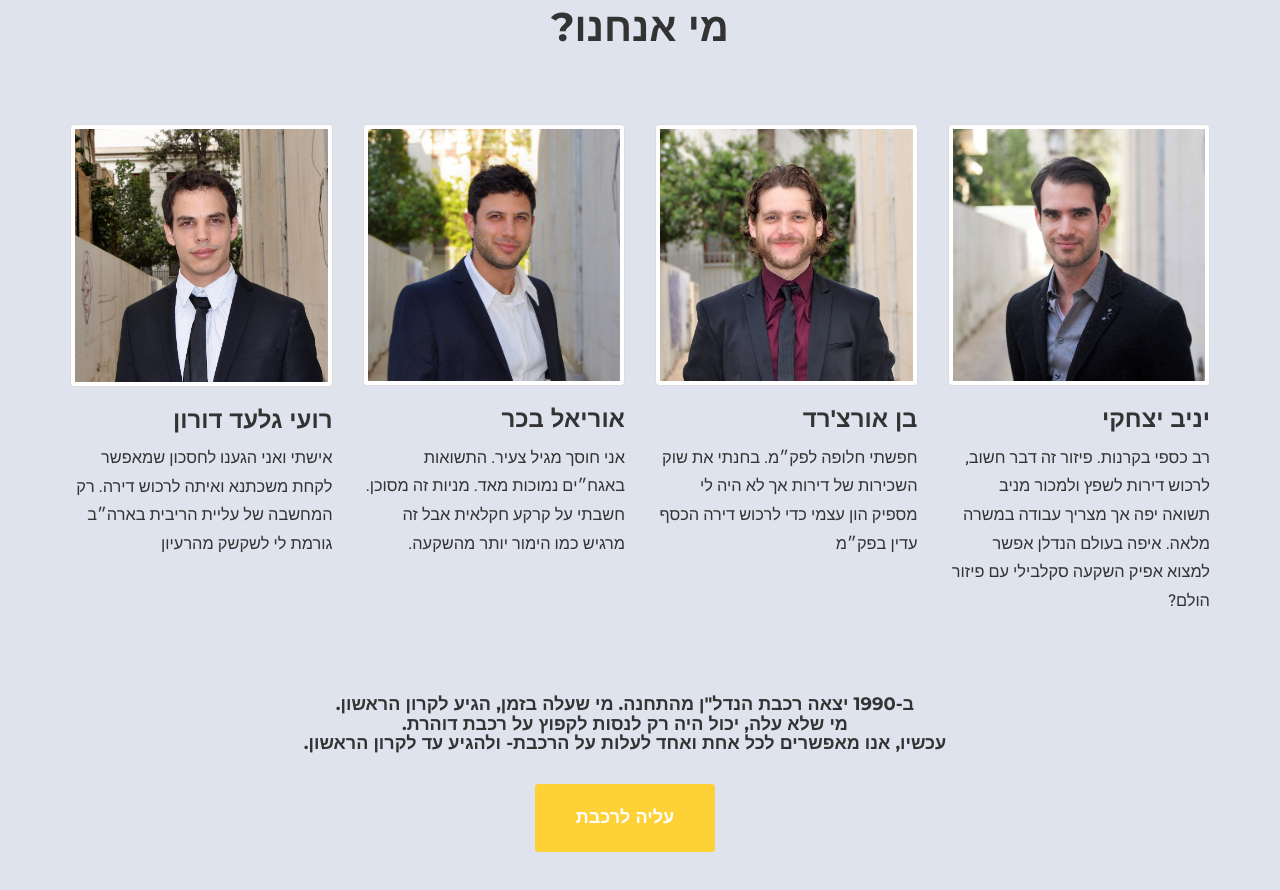
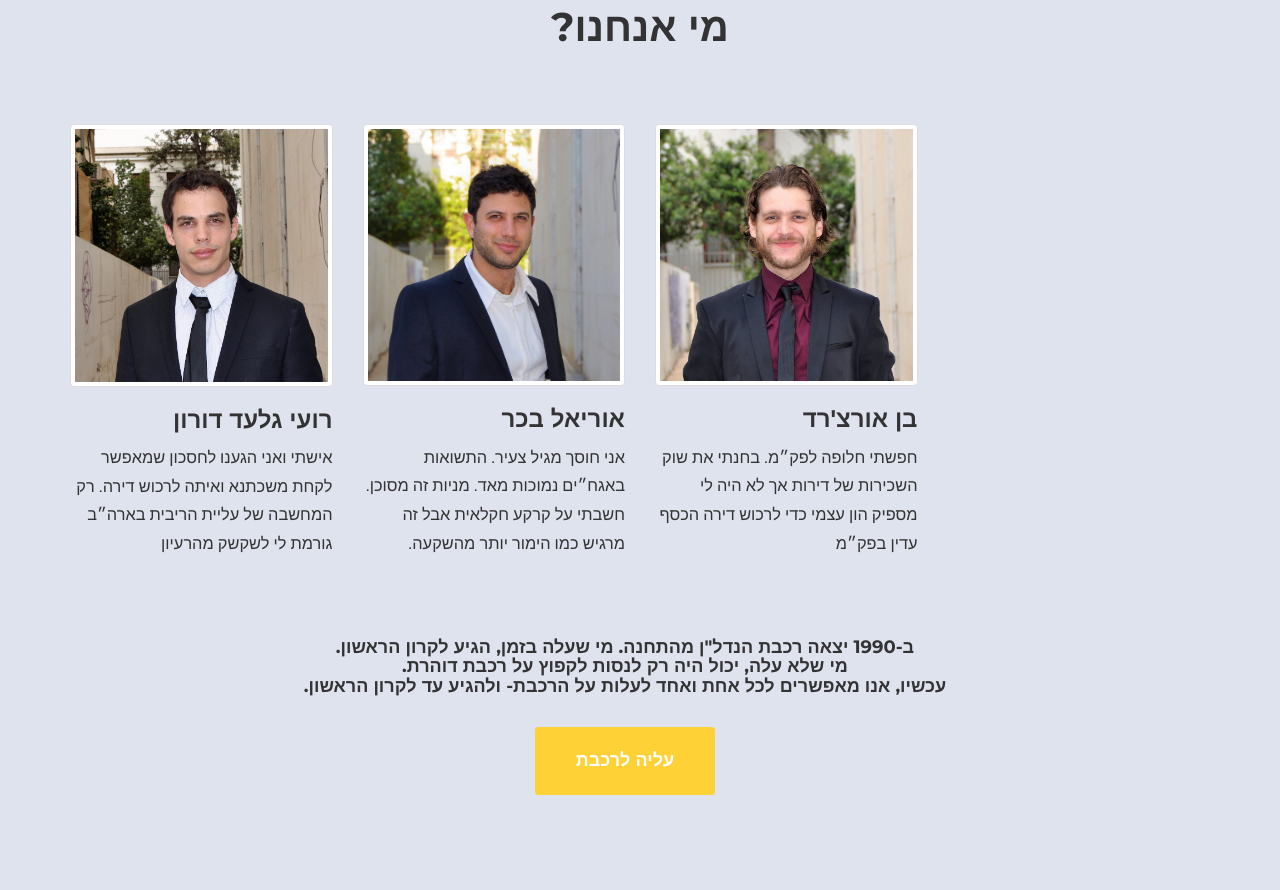
Before and after one commit to Izakiyan/partments, a website: page public/index.html in a window 1280 px wide. Shown: the part 4380-5270 px from the top of the page. Drawn offline with nearby package versions, Linux system fonts and the light colour scheme; some packages are replaced by stand-ins of ours; a script that the page names is missing; a web font is replaced by a local one.

Commit message:
minus yan

```diff
--- a/public/index.html
+++ b/public/index.html
@@ -370,17 +370,6 @@
       </div>
    </div>
 
-       <div class = "col-sm-6 col-md-3">
-          <div class = "thumbnail">
-             <img src = "/img/team/yanivpic.jpg" alt = "Generic placeholder thumbnail">
-          </div>
-
-          <div class = "caption">
-             <h3>יניב יצחקי</h3>
-             <p> רב כספי בקרנות. פיזור זה דבר חשוב, לרכוש דירות לשפץ ולמכור מניב תשואה יפה אך מצריך עבודה במשרה מלאה. איפה בעולם הנדלן אפשר למצוא אפיק השקעה סקלבילי עם פיזור הולם?</p>
-          </div>
-       </div>
-
     </div>
     <br /><br /><br />
     <div class="container">
```
Also changed, not shown: public/img/team/yanivpic.jpg (deleted).
